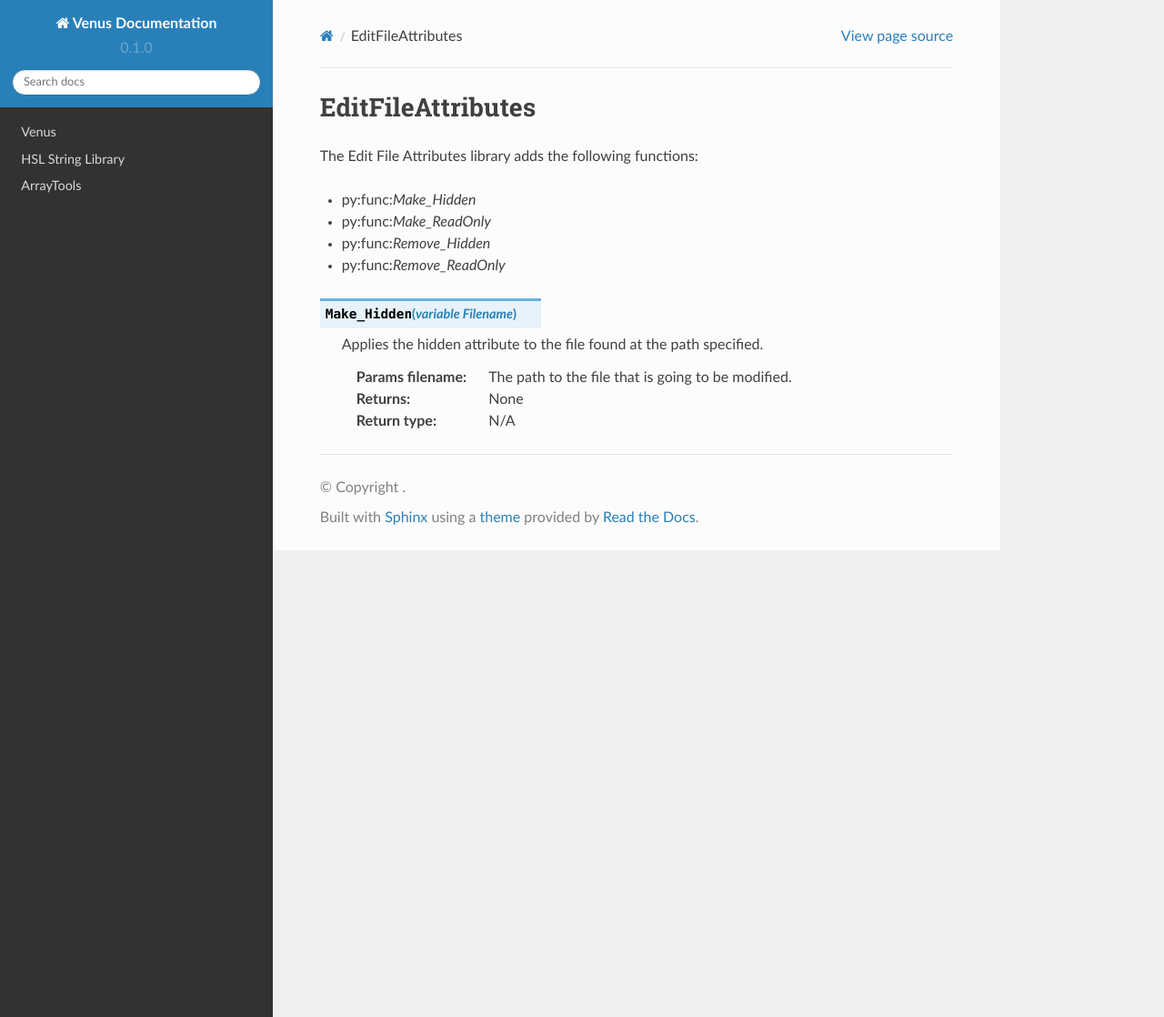
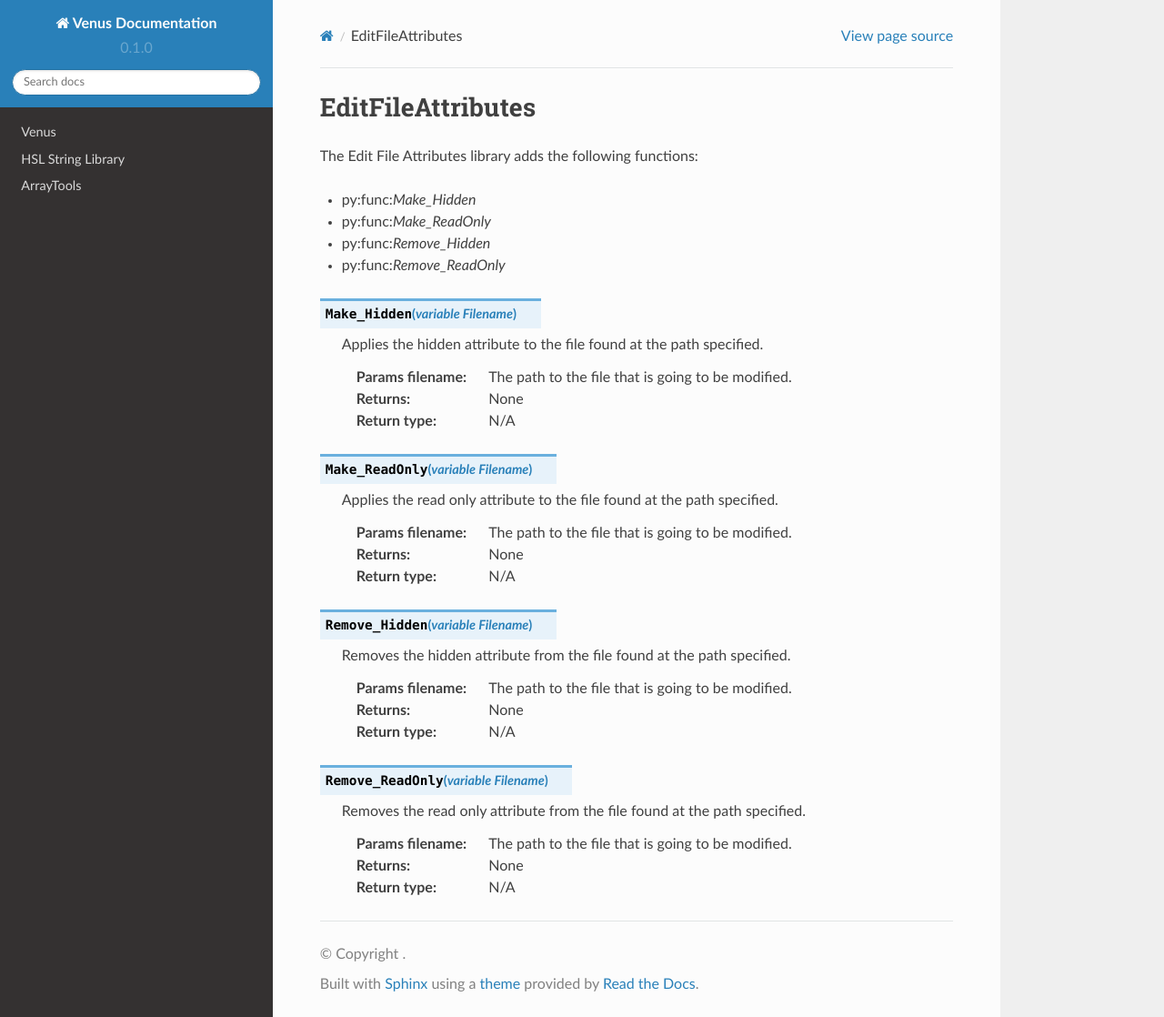
Before and after one commit to theonetruenerd/VenusLibraryDocumentation, a Sphinx documentation site: the page built from docs/source/EditFileAttributes.rst, in a window 1280 px wide and 1118 px high. Shown: the whole window at 91% size. Built offline with Sphinx 7.4.7 and the Read the Docs theme 2.0.0, drawn with Linux system fonts in a browser that asks for light colours.

Commit message:
Update EditFileAttributes.rst

```diff
--- a/docs/source/EditFileAttributes.rst
+++ b/docs/source/EditFileAttributes.rst
@@ -16,3 +16,30 @@ The Edit File Attributes library adds the following functions:
   :type filename: Variable
   :return: None
   :rtype: N/A
+
+.. py:function:: Make_ReadOnly(variable Filename)
+
+  Applies the read only attribute to the file found at the path specified.
+
+  :params filename: The path to the file that is going to be modified.
+  :type filename: Variable
+  :return: None
+  :rtype: N/A
+
+.. py:function:: Remove_Hidden(variable Filename)
+
+  Removes the hidden attribute from the file found at the path specified.
+
+  :params filename: The path to the file that is going to be modified.
+  :type filename: Variable
+  :return: None
+  :rtype: N/A
+
+.. py:function:: Remove_ReadOnly(variable Filename)
+
+  Removes the read only attribute from the file found at the path specified.
+
+  :params filename: The path to the file that is going to be modified.
+  :type filename: Variable
+  :return: None
+  :rtype: N/A
```
